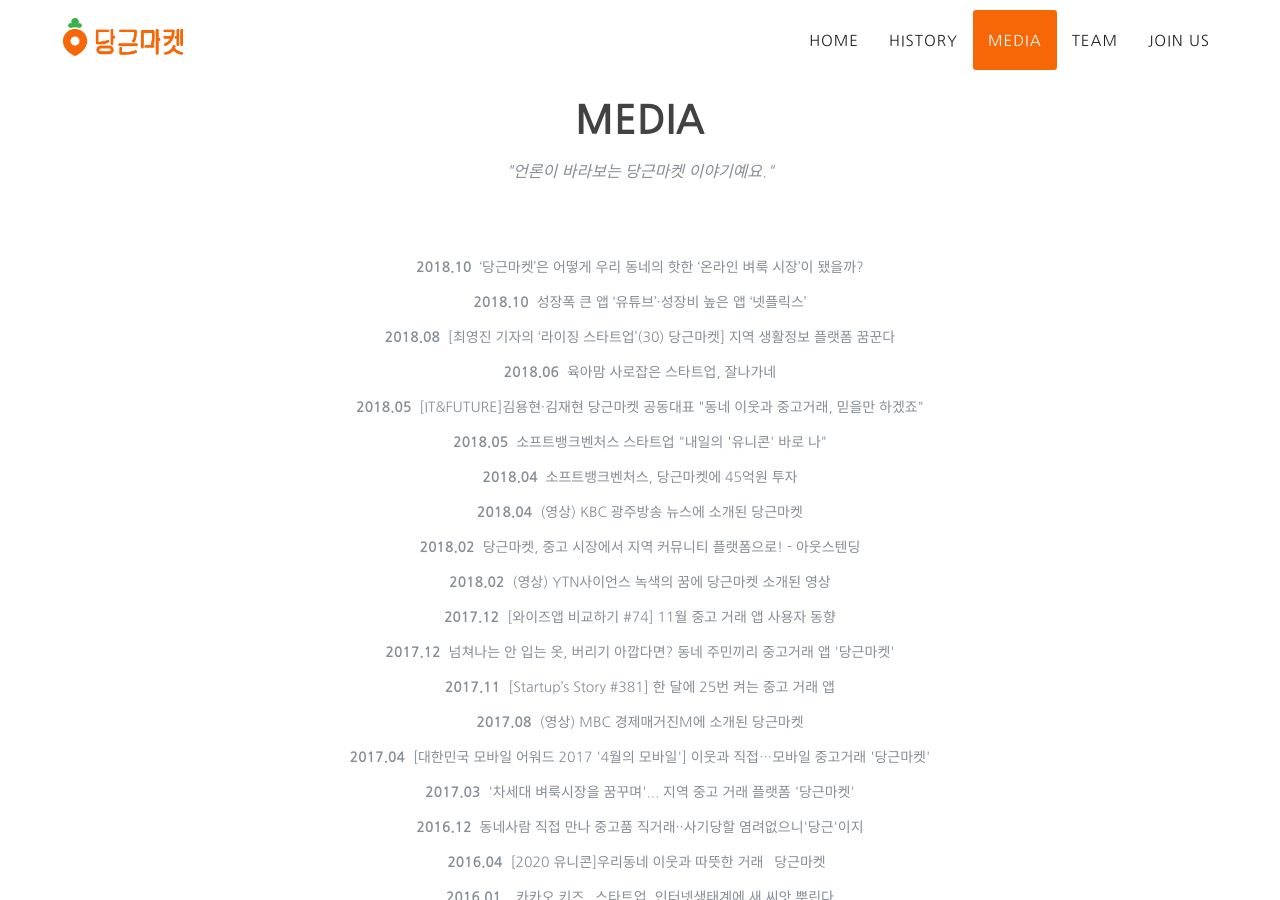
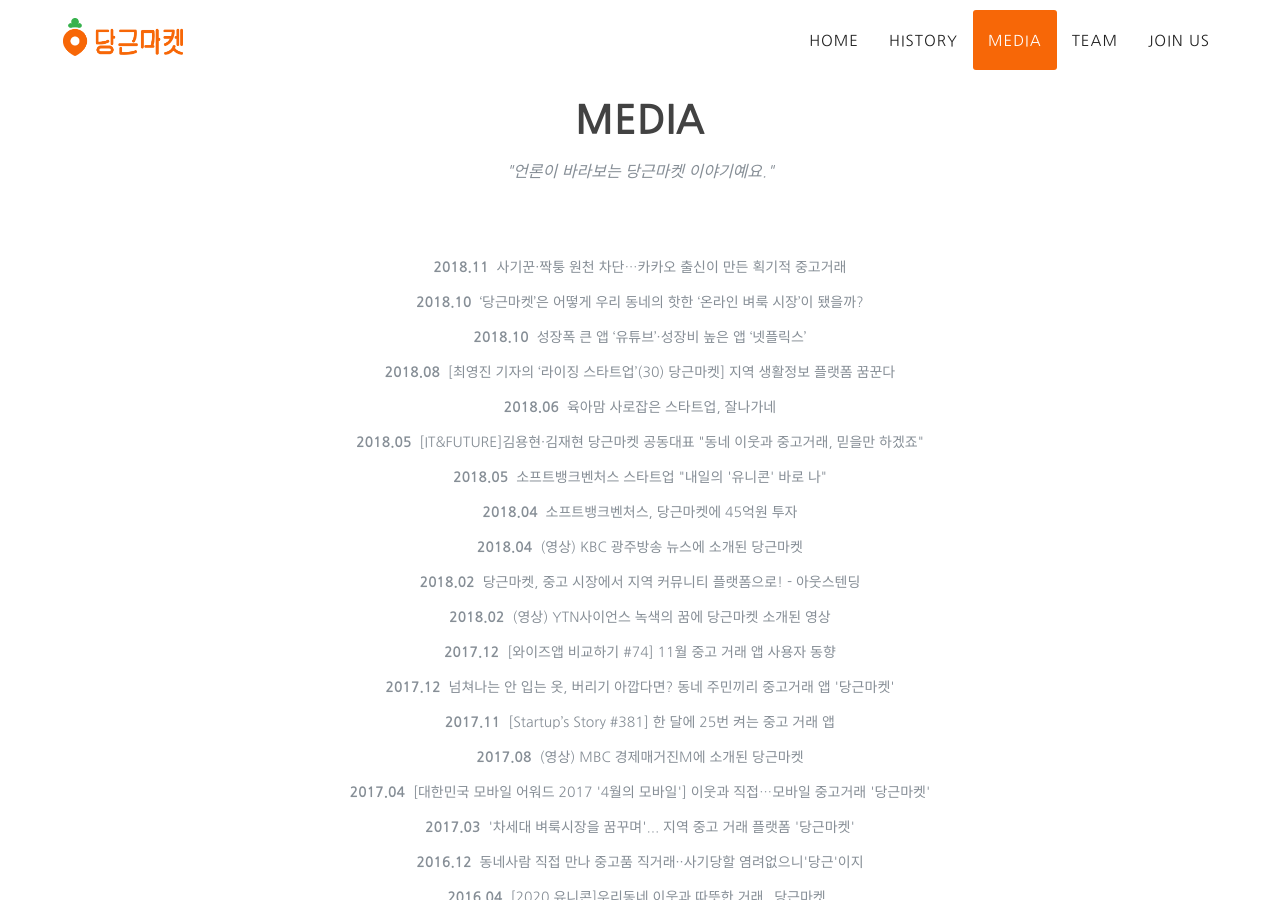
Before and after one commit to daangn/daangn-team-page, a Jekyll site: the page built from index.html, in a window 1280 px wide and 900 px high, scrolled down 2811 px. Built offline with Jekyll 4.4.1, drawn with Linux system fonts in a browser that asks for light colours; some web fonts are replaced.

Commit message:
Update _config.yml

```diff
--- a/_config.yml
+++ b/_config.yml
@@ -42,6 +42,10 @@
   pic: start
 
 media:
+- content: "사기꾼·짝퉁 원천 차단…카카오 출신이 만든 획기적 중고거래"
+  date: '2018.11'
+  url: https://1boon.kakao.com/jobsN/5bed2a52ed94d20001b10d92
+
 - content: "‘당근마켓’은 어떻게 우리 동네의 핫한 ‘온라인 벼룩 시장’이 됐을까?"
   date: '2018.10'
   url: https://insidestory.kr/21288
```
